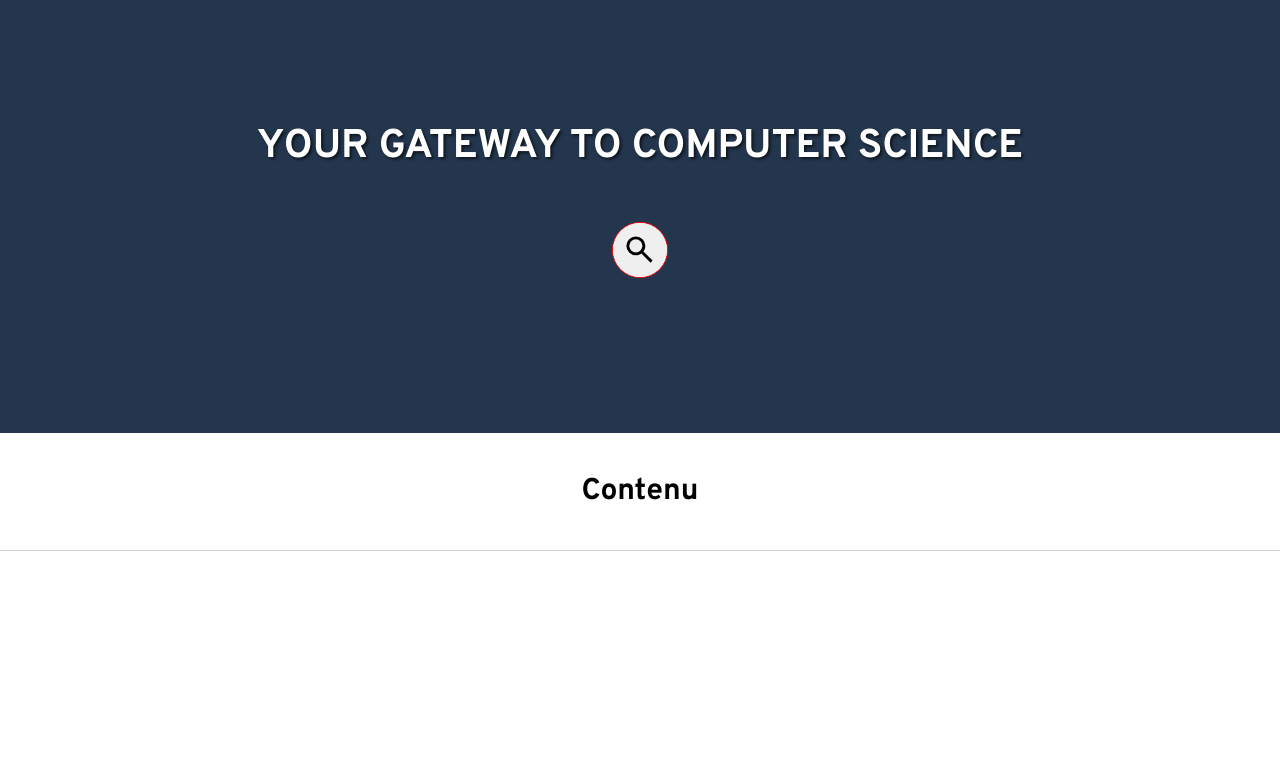
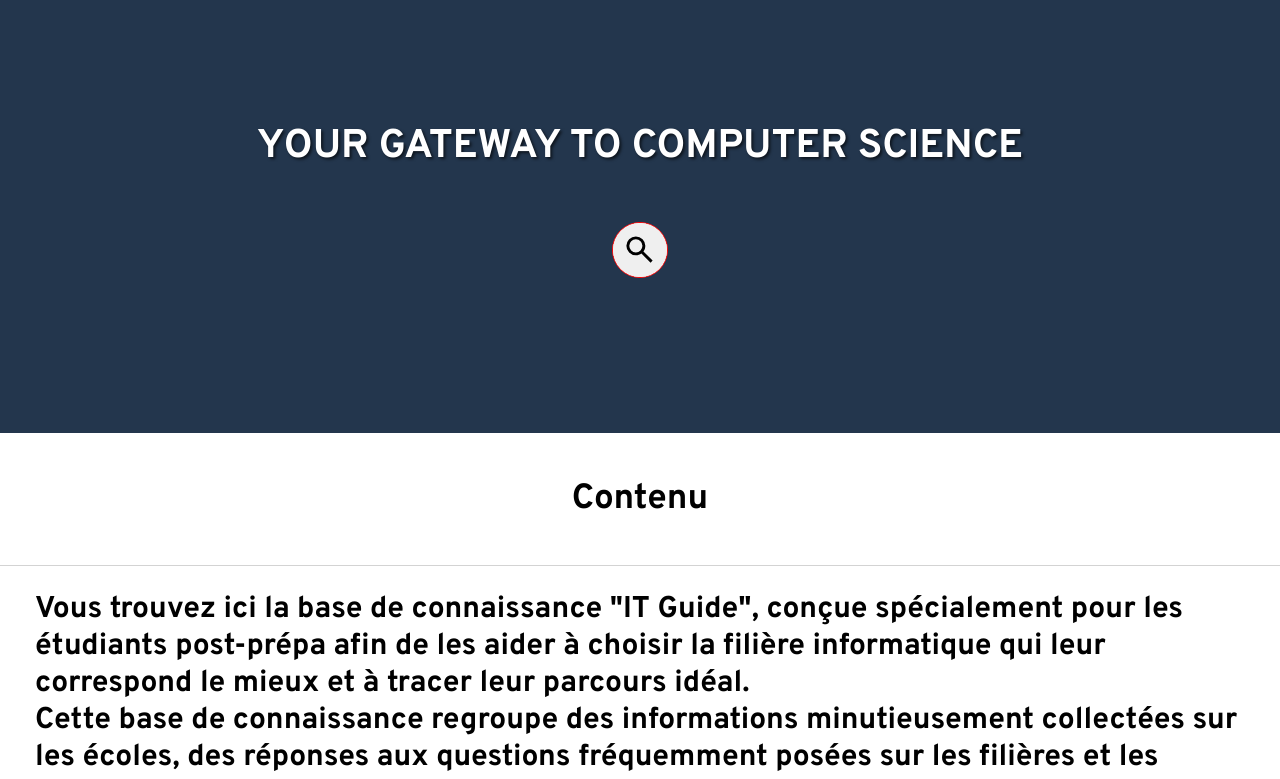
Before and after one commit to MARCUS-IMPERATOR/KM, a plain HTML site: page index.html in a window 1280 px wide. Shown: the part 117-896 px from the top of the page. Drawn offline with Linux system fonts and the light colour scheme.

Commit message:
paragraph d'accueil

```diff
--- a/index.html
+++ b/index.html
@@ -26,7 +26,9 @@
             <button onclick="search()"><img src="Assets/images/search.svg" alt="" class="srch_icon"></button>
         </div>
     </section>
-    <section class="content"><h1>Contenu</h1></section>
+    <section class="content"><h1 style="font-size: 35px;">Contenu</h1></section>
+    <hr>
+    <h2 style="color: black; font-size: 30px; margin-left: 35px; margin-right: 35px;">Vous trouvez ici la base de connaissance "IT Guide", conçue spécialement pour les étudiants post-prépa afin de les aider à choisir la filière informatique qui leur correspond le mieux et à tracer leur parcours idéal. <br> Cette base de connaissance regroupe des informations minutieusement collectées sur les écoles, des réponses aux questions fréquemment posées sur les filières et les établissements, des ressources pédagogiques, un guide d'orientation détaillé, ainsi que des liens utiles pour vous accompagner dans vos décisions académiques et professionnelles.</h2>
     <hr>
     <div id="results"></div>
     <div class="rect_cont">
--- a/styles.css
+++ b/styles.css
@@ -360,7 +360,6 @@ button{
     grid-template-columns: repeat(2,1fr);
     color: #23364D;
     font-size: 5rem;
-    padding: 100px;
 }
 .result_card{
     text-align: center;
```
